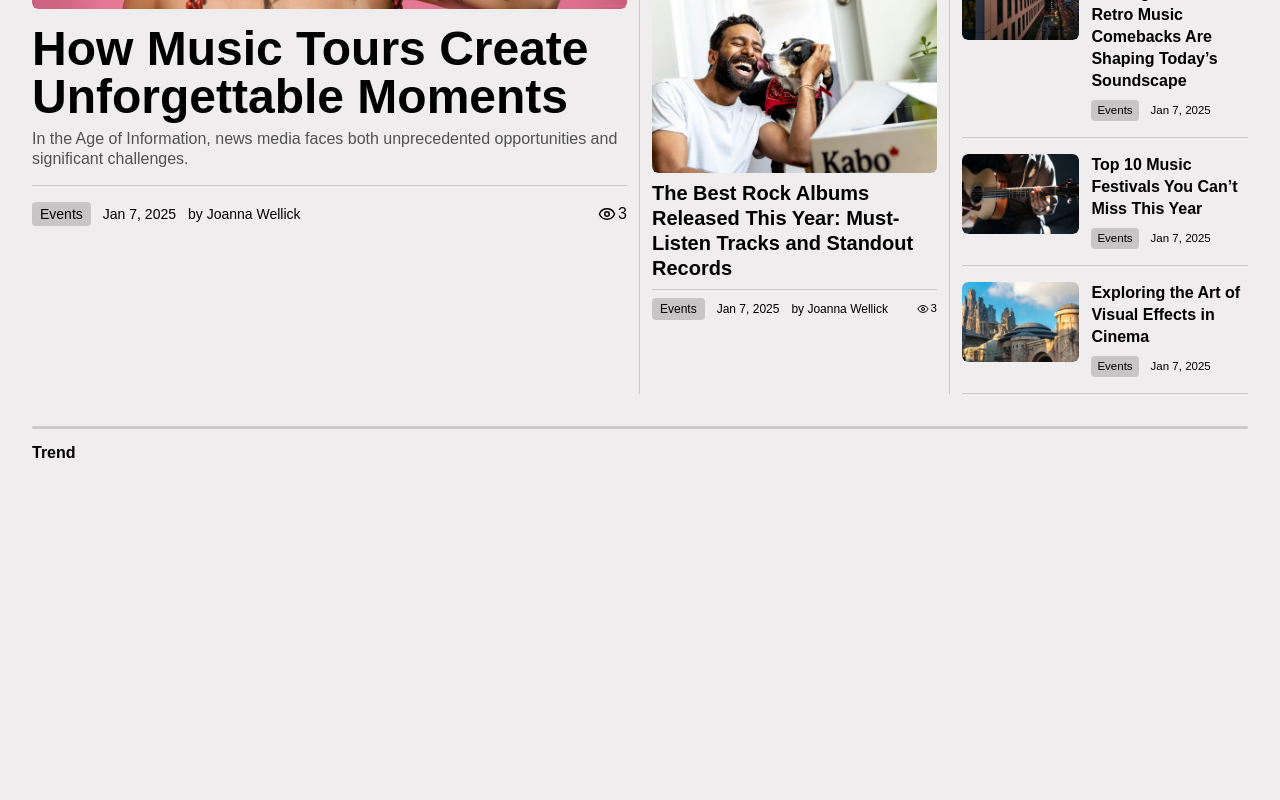
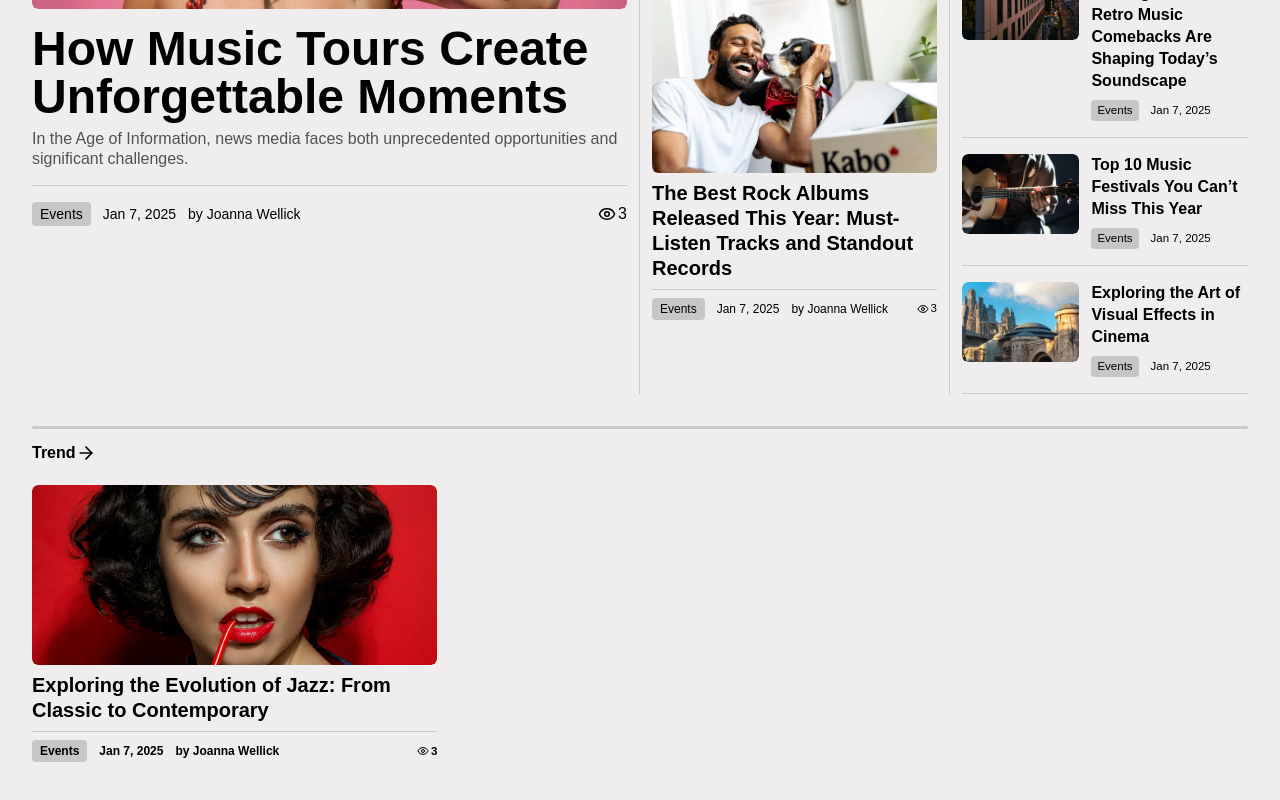
Before and after one commit to Moroundiya/maag, a Next.js app: page / in a window 1280 px wide. Shown: the part 473-1273 px from the top of the page. Before the commit the page ends 938 px from the top, so only its background shows below. Built offline with nearby package versions, Linux system fonts and the light colour scheme; a web font is replaced by a local one.

Commit message:
second section

```diff
--- a/app/components/HeroSection.tsx
+++ b/app/components/HeroSection.tsx
@@ -1,6 +1,6 @@
 import Image from "next/image";
 import { Eye } from 'lucide-react';
-import Medium from "../layouts/HeroMedium";
+import HeroMedium from "../layouts/HeroMedium";
 import HeroSmall from "../layouts/HeroSmall";
 
 export default function HeroSection() {
@@ -30,8 +30,8 @@ export default function HeroSection() {
 
             <div className="pl-3 grid grid-cols-2">
                 <div className="space-y-8 border-r pr-3 border-[#00000027]">
-                    <Medium title="Exploring the Evolution of Jazz: From Classic to Contemporary" date="Jan 7, 2025" category="Events" author="Joanna Wellick" views={3} image="/demo-image-3.webp" />
-                    <Medium title="The Best Rock Albums Released This Year: Must-Listen Tracks and Standout Records" date="Jan 7, 2025" category="Events" author="Joanna Wellick" views={3} image="/demo-image-2.webp" />
+                    <HeroMedium title="Exploring the Evolution of Jazz: From Classic to Contemporary" date="Jan 7, 2025" category="Events" author="Joanna Wellick" views={3} image="/demo-image-3.webp" />
+                    <HeroMedium title="The Best Rock Albums Released This Year: Must-Listen Tracks and Standout Records" date="Jan 7, 2025" category="Events" author="Joanna Wellick" views={3} image="/demo-image-2.webp" />
                 </div>
                 <div className="space-y-4 pl-3">
                     <HeroSmall title="The Rise of Indie Music: How Independent Artists Are Changing the Industry" date="Jan 7, 2025" category="Events" image="/demo-image-5.webp" />
--- a/app/page.tsx
+++ b/app/page.tsx
@@ -1,5 +1,7 @@
+import { ArrowRight } from "lucide-react";
 import HeroSection from "./components/HeroSection";
 import Separator from "./layouts/Seperator";
+import HeroMedium from "./layouts/HeroMedium";
 
 export default function Home() {
   return (
@@ -7,7 +9,14 @@ export default function Home() {
       <HeroSection />
       <Separator />
       <div className="px-3 xl:px-8 2xl:px-12 font-semibold">
-        <p>Trend </p>
+        <p className="flex items-center">
+          <span>Trend</span>
+          <ArrowRight size={20} />
+        </p>
+
+        <div className="grid grid-cols-3 mt-5 mb-20">
+          <HeroMedium title="Exploring the Evolution of Jazz: From Classic to Contemporary" date="Jan 7, 2025" category="Events" author="Joanna Wellick" views={3} image="/demo-image-3.webp" />
+        </div>
       </div>
     </>
   );
```
